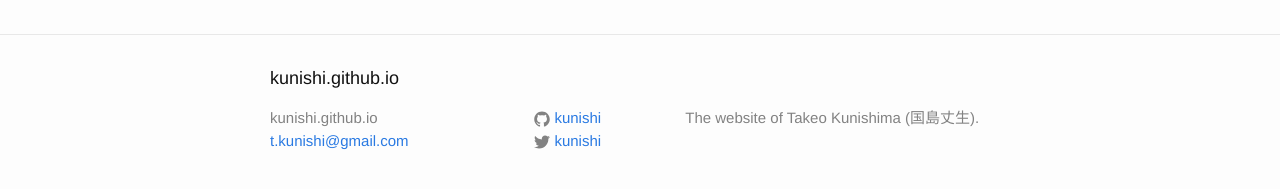
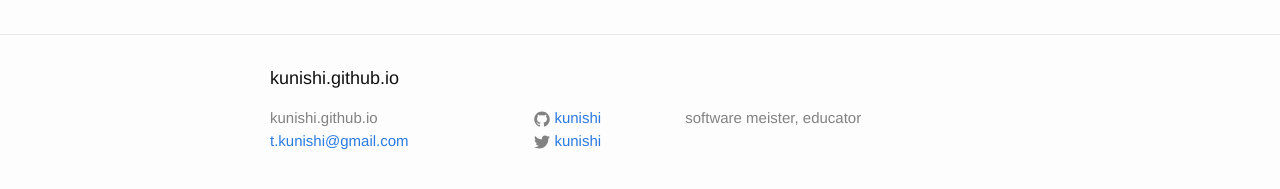
Before and after one commit to kunishi/kunishi.github.io, a Jekyll site: the page built from about.md, in a window 1280 px wide. Shown: the part 516-705 px from the top of the page. Built offline with Jekyll 4.4.1, drawn with Linux system fonts in a browser that asks for light colours.

Commit message:
fixed descriptions.

```diff
--- a/_config.yml
+++ b/_config.yml
@@ -9,7 +9,7 @@
 title: kunishi.github.io
 email: t.kunishi@gmail.com
 description: > # this means to ignore newlines until "baseurl:"
-  The website of Takeo Kunishima (国島丈生).
+  software meister, educator
 baseurl: "" # the subpath of your site, e.g. /blog
 url: "" # the base hostname & protocol for your site
 timezone: Asia/Tokyo
```
